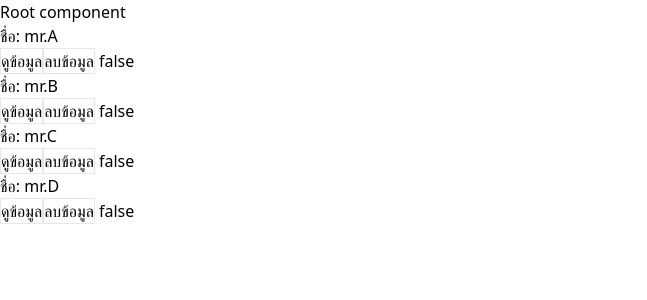
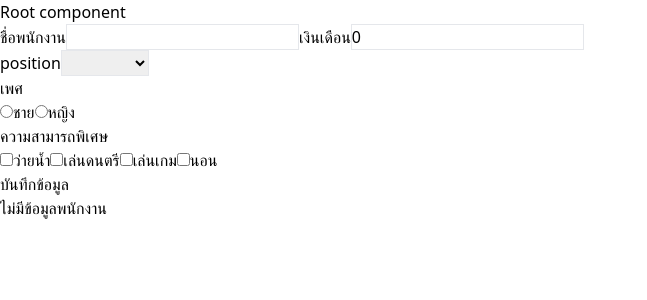
Before and after one commit to themadman159/Learn_Vuejs, a Vue app in the folder vue-project/: page / in a window 1280 px wide. Shown: the top 300 px of the page, without its empty margins (0-647 px from the left). Built offline with nearby package versions, Linux system fonts and the light colour scheme.

Commit message:
learn v-model, props to another child

```diff
--- a/vue-project/src/App.vue
+++ b/vue-project/src/App.vue
@@ -1,21 +1,38 @@
 <template>
   <div>
     <h1>Root component</h1>
-    <ListData :employee="employee" />
+    <div>
+      <FormComponent @employeeSumbit="insertEmployee"/>
+    </div>
+    <div v-if="employees.length>0">
+      <p>ข้อมูลพนักงาน</p>
+      <ListData :employees="employees"/>
+    </div>
+    <div v-else>
+      <p>ไม่มีข้อมูลพนักงาน</p>
+    </div>
   </div>
 </template>
 
 <script>
+import FormComponent from "./components/FormComponent.vue";
 import ListData from "./components/ListData.vue";
 export default {
   name: "App",
   components: {
     ListData,
+    FormComponent,
   },
-  data() {
-    return {
-    };
+  data(){
+    return{
+      employees: []
+    }
   },
+  methods:{
+    insertEmployee(employee){
+      this.employees.push(employee);
+    }
+  }
 };
 </script>
 
--- /dev/null
+++ b/vue-project/src/components/CustomCard.vue
@@ -0,0 +1,17 @@
+<template>
+    <li class="border">
+        <img src="https://cdn-icons-png.flaticon.com/512/16470/16470858.png" alt="" width="150" height="150">
+        <slot name="header-Card"></slot>
+        <slot name="content-Card"></slot>
+    </li>
+</template>
+
+<script>
+export default {
+    name: "CustomCard"
+}
+</script>
+
+<style>
+
+</style>
--- a/vue-project/src/components/FormComponent.vue
+++ b/vue-project/src/components/FormComponent.vue
@@ -1,18 +1,80 @@
 <template>
   <div>
-    {{msg}}
+    <div>
+      <form action="" @submit.prevent="submitForm">
+        <div>
+          <label for="">ชื่อพนักงาน</label>
+          <input type="text" class="border" v-model="employee.name" />
+          <label for="">เงินเดือน</label>
+          <input type="number" class="border" v-model="employee.salary" />
+        </div>
+        <div>
+          <label for="">position</label>
+          <select name="" id="" class="border" v-model="employee.position">
+            <option value="frontend">frontend</option>
+            <option value="backend">backend</option>
+            <option value="fullstack">fullstack</option>
+          </select>
+        </div>
+        <div>
+            <p>เพศ</p>
+            <input type="radio" value="ชาย" v-model="employee.gender">
+            <label for="">ชาย</label>
+            <input type="radio" value="หญิง" v-model="employee.gender">
+            <label for="">หญิง</label>
+        </div>
+        <div>
+            <p>ความสามารถพิเศษ</p>
+            <input type="checkbox" name="" id="" value="ว่ายน้ำ" v-model="employee.hobbys">
+            <label for="">ว่ายน้ำ</label>
+            <input type="checkbox" name="" id="" value="เล่นดนตรี" v-model="employee.hobbys">
+            <label for="">เล่นดนตรี</label>
+            <input type="checkbox" name="" id="" value="เล่นเกม" v-model="employee.hobbys">
+            <label for="">เล่นเกม</label>
+            <input type="checkbox" name="" id="" value="นอน" v-model="employee.hobbys">
+            <label for="">นอน</label>
+        </div>
+        <button type="submit">บันทึกข้อมูล</button>
+      </form>
+    </div>
   </div>
 </template>
 
 <script>
 export default {
-    name: "FormComponent",
-    data(){
-        return{
-            msg: "FormComponent"
+  name: "FormComponent",
+  data() {
+    return {
+      employee: {
+        name: "",
+        salary: 0,
+        position: "",
+        gender: "",
+        hobbys: [],
+      },
+    };
+  },
+  methods:{
+    submitForm(){
+        const newEmployee = {
+            name: this.employee.name,
+            salary: this.employee.salary,
+            position: this.employee.position,
+            gender: this.employee.gender,
+            hobbys: this.employee.hobbys
         }
+        this.$emit("employeeSumbit",newEmployee)
+        this.resetForm()
+    },
+    resetForm(){
+        this.employee.name = "",
+        this.employee.salary = 0,
+        this.employee.position = "",
+        this.employee.gender = "",
+        this.employee.hobbys = []
     }
-}
+  }
+};
 </script>
 
 <style>
--- a/vue-project/src/components/ListData.vue
+++ b/vue-project/src/components/ListData.vue
@@ -4,13 +4,11 @@
             <PersonData
                 v-for="(person, index) in employees"
                 :key="index"
-                :id="person.id"
                 :name="person.name"
                 :salary="person.salary"
                 :position="person.position"
-                :showData="person.showData"
-                @show="toggleShowData"
-                @delete="deletePerson"
+                :gender="person.gender"
+                :hobbys="person.hobbys"
             />
         </ul>
     </div>
@@ -20,34 +18,10 @@
 import PersonData from "./PersonData.vue";
 export default {
     name: "ListData",
-    data() {
-        return {
-            employees: [
-                { id: 1, name: "mr.A", salary: 20000, position: "fullstack", showData: false },
-                { id: 2, name: "mr.B", salary: 20000, position: "frontend", showData: false },
-                { id: 3, name: "mr.C", salary: 20000, position: "backend", showData: false },
-                { id: 4, name: "mr.D", salary: 20000, position: "QA", showData: false },
-            ],
-        };
-    },
     components: {
         PersonData,
     },
-    methods: {
-        toggleShowData(employee_id) {
-            this.employees = this.employees.map(employee => {
-                if (employee.id === employee_id) {
-                    return { ...employee, showData: !employee.showData };
-                }
-                return employee;
-            });
-        },
-        deletePerson(employee_id) {
-            this.employees = this.employees.filter(employee => {
-                return employee.id !== employee_id
-            })
-        }
-    },
+    props:["employees"]
 };
 </script>
 
--- a/vue-project/src/components/PersonData.vue
+++ b/vue-project/src/components/PersonData.vue
@@ -1,52 +1,53 @@
 <template>
-    <div>
-        <p>ชื่อ: {{name}}</p>
-        <div v-show="showData">
-            <p>เงินเดือน : {{salary}}</p>
-            <p>ตำแหน่ง : {{position}}</p>
-        </div>
-        <button class="border" @click="showPersonData(id)">ดูข้อมูล</button>
-        <button class="border" @click="deletePerson(id)">ลบข้อมูล</button>
-        {{showData}}
-    </div>
+    <CustomCard>
+        <template v-slot:header-Card>
+            <p>ชื่อ: {{ name }}</p>
+        </template>
+        <template v-slot:content-Card>
+                <p>เงินเดือน : {{ salary }}</p>
+                <p>ตำแหน่ง : {{ position }}</p>
+                {{ showData }}
+                <p>เพศ : {{gender}}</p>
+                <p>ความสามารถพิเศษความสามารถพิเศษ : {{hobbys}}</p>
+        </template>
+    </CustomCard>
 </template>
 
 <script>
+import CustomCard from "./CustomCard.vue";
 export default {
   name: "PersonData",
   data() {
-        return {
-        };
+    return {};
   },
-    props:{
-        id:{
-            type:Number
+  components: {
+    CustomCard,
   },
-        name:{
-            type:String,
-            required:true
+  props: {
+    id: {
+      type: Number,
     },
-        salary:{
-            type:Number,
-            required:true
+    name: {
+      type: String,
+      required: true,
     },
-        position:{
-            type:String,
-            required:true
+    salary: {
+      type: Number,
+      required: true,
     },
-        showData:{
-            type:Boolean,
-            required:true
+    position: {
+      type: String,
+      required: true,
+    },
+    gender:{
+        type: String,
+        required: true,
+    },
+    hobbys:{
+        type: Array,
+        required: true,
     }
   },
-    methods:{
-        showPersonData(id){
-            this.$emit("show",id)
-        },
-        deletePerson(id){
-            this.$emit("delete",id)
-        }
-    }
 };
 </script>
 
```
Lines whose indentation alone changed are shown as unchanged.
